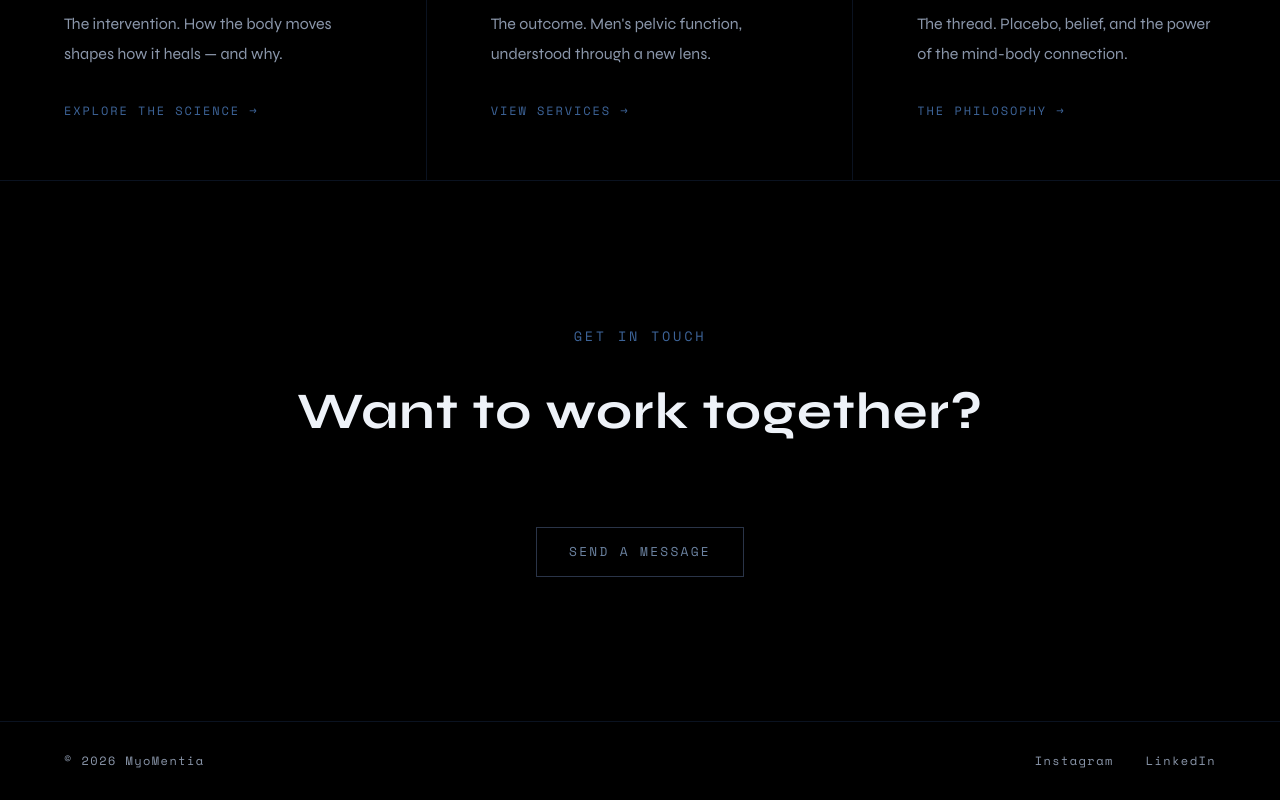
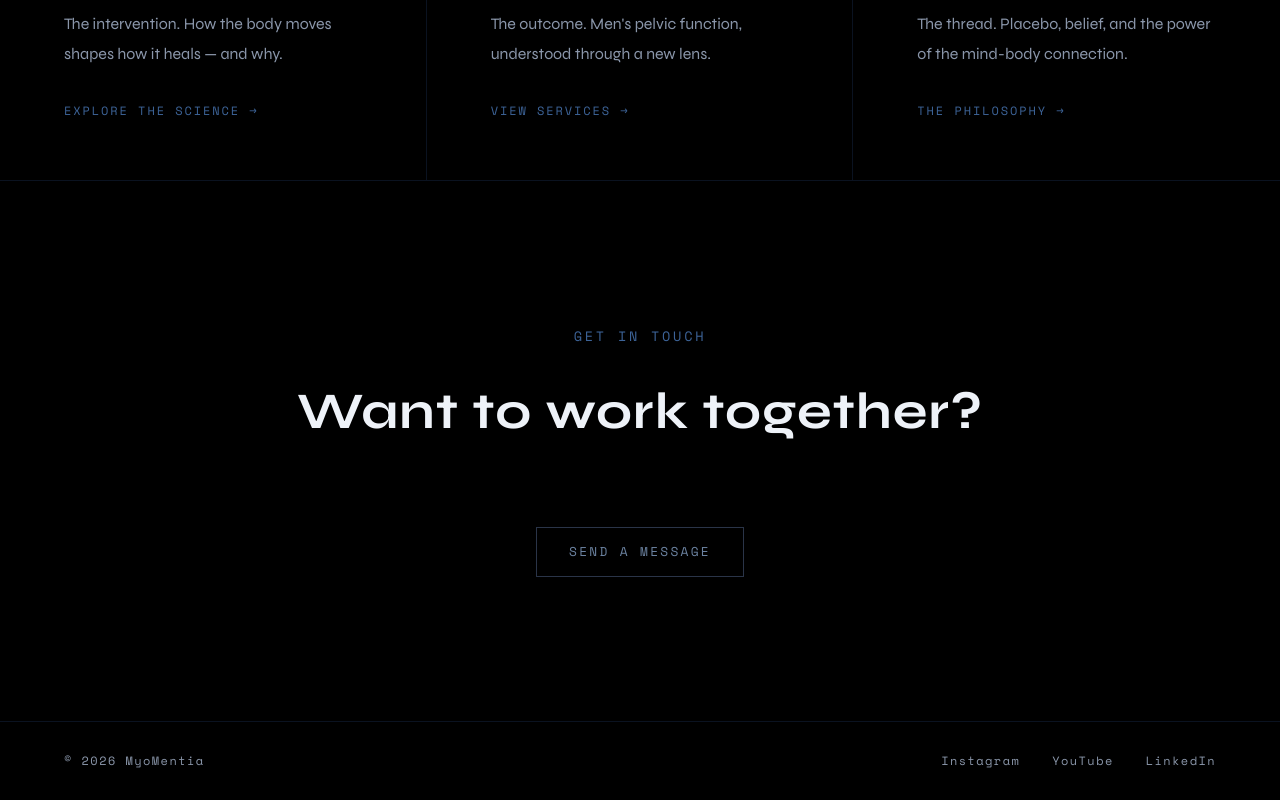
Before and after one commit to myomentia/myomentia, a Next.js app: page / in a window 1280 px wide. Shown: the part 937-1737 px from the top of the page. Built offline with nearby package versions, Linux system fonts and the light colour scheme.

Commit message:
add social links

```diff
--- a/app/page.tsx
+++ b/app/page.tsx
@@ -105,8 +105,9 @@ export default function Home() {
       <footer>
         <span>© 2026 MyoMentia</span>
         <div className="socials">
-          <a href="#">Instagram</a>
-          <a href="#">LinkedIn</a>
+          <a href="https://instagram.com/myomentia" target="_blank" rel="noopener noreferrer">Instagram</a>
+          <a href="https://youtube.com/@myomentia" target="_blank" rel="noopener noreferrer">YouTube</a>
+          <a href="https://linkedin.com/in/myomentia" target="_blank" rel="noopener noreferrer">LinkedIn</a>
         </div>
       </footer>
     </>
```
